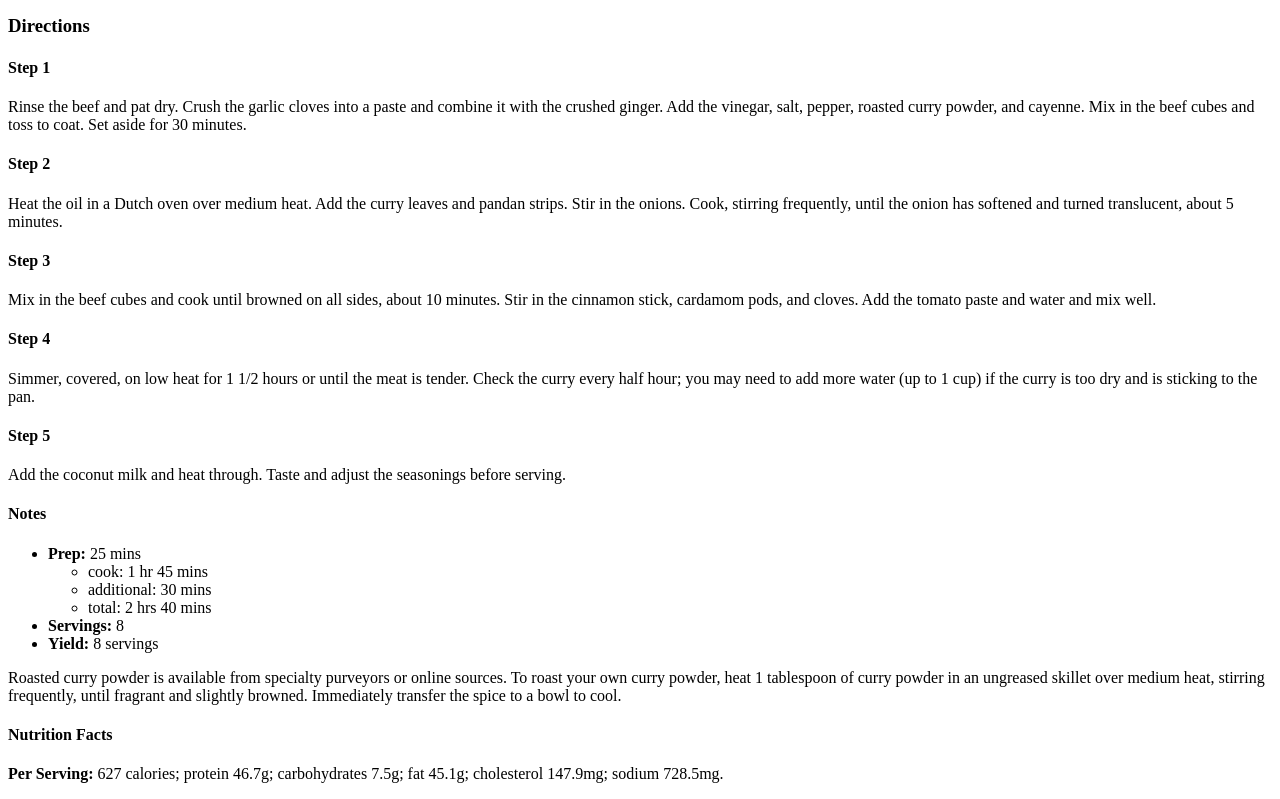
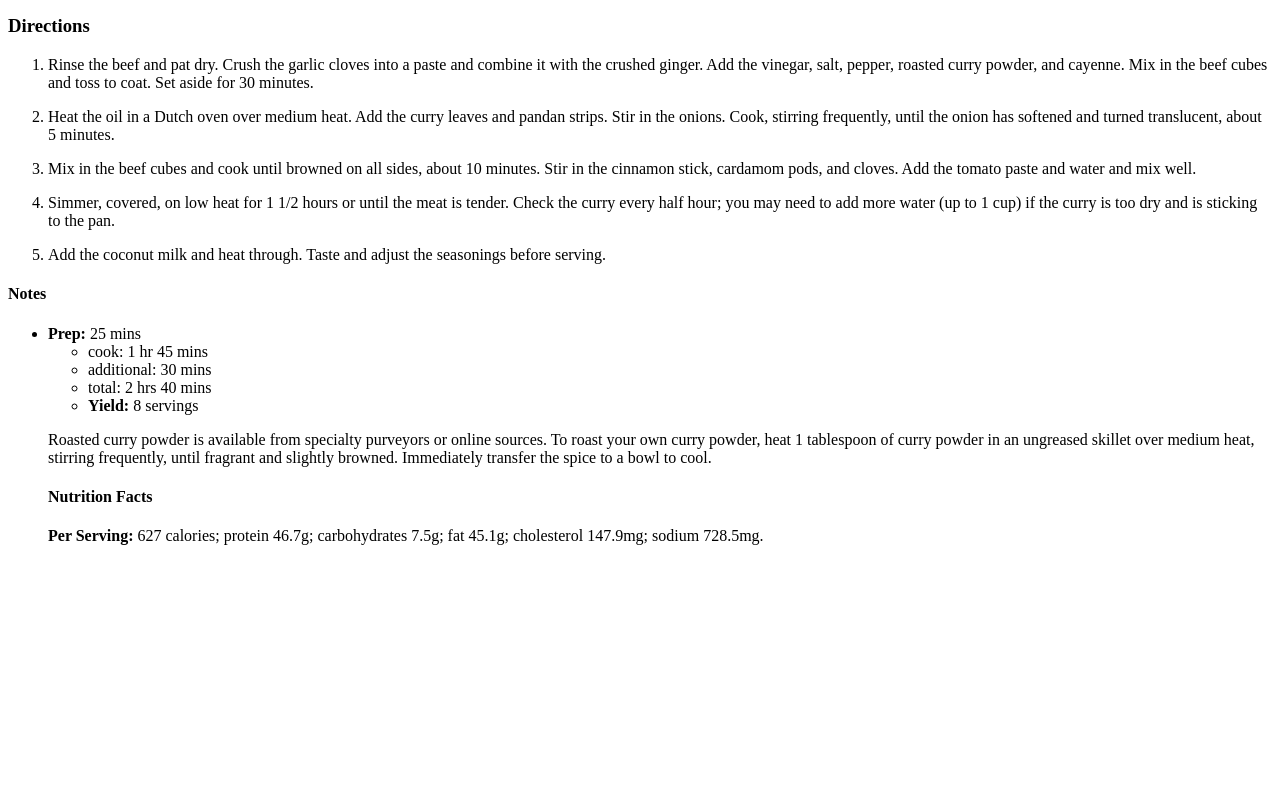
Before and after one commit to N0probllama/odin-recipes, a plain HTML site: page recipes/curry.html in a window 1280 px wide. Shown: the part 1111-1910 px from the top of the page. After the commit the page ends 1672 px from the top, so only its background shows below. Drawn offline with Linux system fonts and the light colour scheme.

Commit message:
ordered list

```diff
--- a/recipes/curry.html
+++ b/recipes/curry.html
@@ -39,25 +39,23 @@
         <li>1 cup thick coconut milk </li>
     </ul>
 <p><h3>Directions</h3></p>
-<p><h4><strong>Step 1</strong></h4></p>
-<p>Rinse the beef and pat dry. Crush the garlic cloves into a paste and combine it with the crushed ginger.
-     Add the vinegar, salt, pepper, roasted curry powder, and cayenne. Mix in the beef cubes and toss to coat.
-      Set aside for 30 minutes.</p>
 
-<p><h4><strong>Step 2</strong></h4></p>
-<p>Heat the oil in a Dutch oven over medium heat. Add the curry leaves and pandan strips. Stir in the onions.
-     Cook, stirring frequently, until the onion has softened and turned translucent, about 5 minutes.</p>
+<ol>
+    <li>Rinse the beef and pat dry. Crush the garlic cloves into a paste and combine it with the crushed ginger.
+        Add the vinegar, salt, pepper, roasted curry powder, and cayenne. Mix in the beef cubes and toss to coat.
+         Set aside for 30 minutes.</li>
 
-<p><h4><strong>Step 3</strong></h4></p>
-<p>Mix in the beef cubes and cook until browned on all sides, about 10 minutes. Stir in the cinnamon stick,
-    cardamom pods, and cloves. Add the tomato paste and water and mix well.</p>
+    <p><li>Heat the oil in a Dutch oven over medium heat. Add the curry leaves and pandan strips. Stir in the onions.
+        Cook, stirring frequently, until the onion has softened and turned translucent, about 5 minutes.</li></p>
 
-<p><h4><strong>Step 4</strong></h4></p>
-<p>Simmer, covered, on low heat for 1 1/2 hours or until the meat is tender. Check the curry every half hour;
-    you may need to add more water (up to 1 cup) if the curry is too dry and is sticking to the pan.</p>
+    <p><li>Mix in the beef cubes and cook until browned on all sides, about 10 minutes. Stir in the cinnamon stick,
+        cardamom pods, and cloves. Add the tomato paste and water and mix well.</li></p>
 
-<p><h4><strong>Step 5</strong></h4></p>
-<p>Add the coconut milk and heat through. Taste and adjust the seasonings before serving.</p>
+    <p><li>Simmer, covered, on low heat for 1 1/2 hours or until the meat is tender. Check the curry every half hour;
+        you may need to add more water (up to 1 cup) if the curry is too dry and is sticking to the pan.</li></p>
+
+    <li>Add the coconut milk and heat through. Taste and adjust the seasonings before serving.</li>
+</ol>
 
 <p><h4><strong>Notes</strong></h4></p>
 <p>
@@ -65,8 +63,7 @@
     <li><strong>Prep:</strong> 25 mins</li>
     <ul><li>cook: 1 hr 45 mins</li>
     <li>additional: 30 mins</li>
-    <li>total: 2 hrs 40 mins</li></ul>
-    <li><strong>Servings:</strong> 8</li>
+    <li>total: 2 hrs 40 mins</li>
     <li><strong>Yield:</strong> 8 servings</li>
 </ul></p>
 <p>Roasted curry powder is available from specialty purveyors or online sources. To roast your own curry powder,
```
